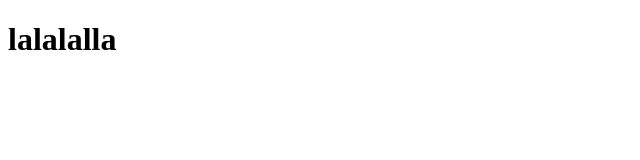
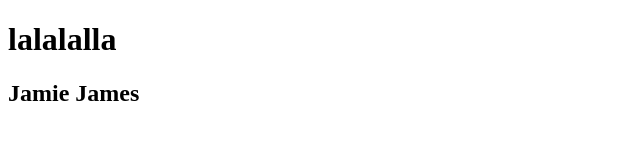
Before and after one commit to FongJamie/DemoWeek1_CloudI, a plain HTML site: page hello_world.html in a window 1280 px wide. Shown: the whole page, without its empty margins (0-640 px from the left). Drawn offline with Linux system fonts and the light colour scheme.

Commit message:
third commit

```diff
--- a/hello_world.html
+++ b/hello_world.html
@@ -6,5 +6,6 @@
 </head>
 <body>
     <h1>lalalalla</h1>
+    <h2>Jamie James</h2>
 </body>
 </html>
```
